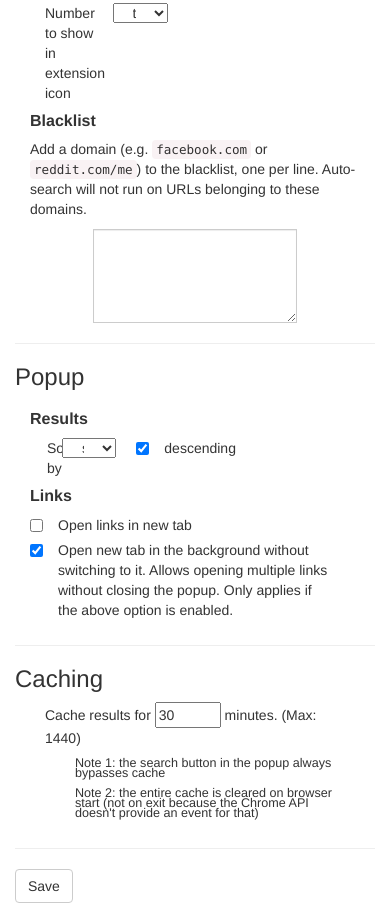
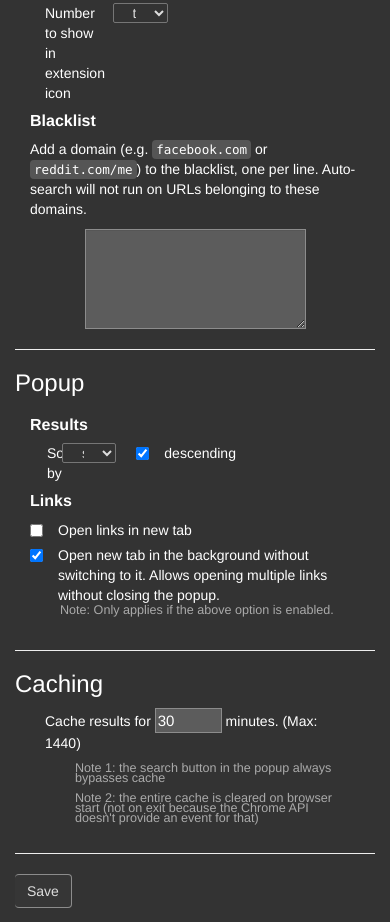
Before and after one commit to AdeelH/find-on-reddit, a browser extension: page options.html in a window 390 px wide. Shown: the part 792-1714 px from the top of the page. Drawn offline with Linux system fonts and the light colour scheme.

Commit message:
improve options page appearance
- make styling consistent with popup
- fix spelling mistake in class name: "sort-option" --> "sort-options"
- minor reformatting

```diff
--- /dev/null
+++ b/css/common.css
@@ -0,0 +1,103 @@
+.night-mode
+{
+    background-color: #333;
+    color: white;
+}
+
+.night-mode a
+{
+    color: #ddd;
+    text-decoration: none;
+}
+
+.night-mode a:hover
+{
+    color: white;
+}
+
+.night-mode a.pop:hover
+{
+    font-size: 1.1em;
+}
+
+.night-mode .post-details
+{
+    color: #aaa;
+}
+
+.night-mode .form-control
+{
+    background-color: #5c5c5c;
+    border: 1px solid #8c8c8c;
+    color: white;
+    font-size: 15px;
+}
+
+.night-mode .form-control-sm
+{
+    background-color: #5c5c5c;
+    border: 1px solid #8c8c8c;
+    color: white;
+    font-size: 15px;
+}
+
+.night-mode .btn-default
+{
+    background-color: #363636;
+    border: 1px solid #8c8c8c;
+    border-left: none;
+    color: #ddd;
+}
+
+.night-mode .btn-default:hover
+{
+    background-color: #2f2f2f;
+    color: white;
+}
+
+.night-mode .btn-default:hover:active
+{
+    background-color: #222;
+    border: 1px solid #999;
+    color: white;
+}
+
+.night-mode .btn-default:active
+{
+    background-color: #222;
+    border: 1px solid #999;
+    color: white;
+}
+
+.search-status
+{
+    text-align: center;
+}
+
+.night-mode .other-results
+{
+    color: #ccc;
+}
+
+.night-mode select
+{
+    background-color: #333;
+    border-radius: 2px;
+    color: #ddd;
+}
+
+.night-mode option:hover,
+.night-mode select:hover
+{
+    background-color: #444;
+}
+
+.night-mode .sort-option
+{
+    color: #ccc;
+}
+
+.pre
+{
+    white-space: pre;
+}
--- a/css/options.css
+++ b/css/options.css
@@ -41,12 +41,13 @@
 .form-control-sm
 {
 	display: inline !important;
-    min-width: 0;
+	min-width: 0;
 	width: auto !important;
 }
 
 .notes
 {
+	color: #aaa;
 	margin-left: 30px;
 	margin-top: -10px;
 	padding-top: 0;
@@ -61,5 +62,6 @@
 
 code
 {
-	color: rgba(0, 0, 0, 0.8);
+	color: white;
+	background-color: #555;
 }
--- a/css/popup.css
+++ b/css/popup.css
@@ -36,106 +36,10 @@ td
 td.score,
 td.subreddit
 {
-	text-align: center;
+  text-align: center;
 }
 
 .score
 {
   font-size: 15px;
 }
-
-.night-mode
-{
-	background-color: #333;
-	color: white;
-}
-
-.night-mode a
-{
-  color: #ddd;
-  text-decoration: none;
-}
-
-.night-mode a:hover
-{
-  color: white;
-}
-
-.night-mode a.pop:hover
-{
-  font-size: 1.1em;
-}
-
-.night-mode .post-details
-{
-  color: #aaa;
-}
-
-.night-mode .form-control
-{
-  background-color: #5c5c5c;
-	border: 1px solid #8c8c8c;
-	color: white;
-	font-size: 15px;
-}
-
-.night-mode .btn-default
-{
-  background-color: #363636;
-  border: 1px solid #8c8c8c;
-  border-left: none;
-  color: #dfdfdf;
-}
-
-.night-mode .btn-default:hover
-{
-  background-color: #2f2f2f;
-  color: white;
-}
-
-.night-mode .btn-default:hover:active
-{
-  background-color: #222;
-  border: 1px solid #999;
-  color: white;
-}
-
-.night-mode .btn-default:active
-{
-  background-color: #222;
-  border: 1px solid #999;
-  color: white;
-}
-
-.search-status
-{
-  text-align: center;
-}
-
-.night-mode .other-results
-{
-  color: #ccc;
-}
-
-.night-mode select.sort-options
-{
-  background-color: #333;
-  border-radius: 2px;
-  color: #ddd;
-}
-
-.night-mode option.sort-option:hover,
-.night-mode select.sort-options:hover
-{
-  background-color: #444;
-}
-
-.night-mode .sort-option
-{
-  color: #ccc;
-}
-
-.pre
-{
-  white-space: pre;
-}
--- a/options.html
+++ b/options.html
@@ -5,12 +5,13 @@
 	<script src="js/jquery.min.js"></script>
 	<!-- styles -->
 	<link rel="stylesheet" type="text/css" href="css/bootstrap.min.css">
+	<link rel="stylesheet" type="text/css" href="css/common.css">
 	<link rel="stylesheet" type="text/css" href="css/options.css">
 	<!-- title -->
 	<title>Options - Find on Reddit</title>
 </head>
 
-<body>
+<body class="night-mode">
 	<div class="container">
 		<!-- heading -->
 		<h1>Options</h1>
@@ -136,10 +137,10 @@
 					<div class="row option-select-container">
 						<div class="option-select-text col-xs-1">Sort by</div>
 						<select id="order-by" class="select col-xs-2">
-							<option class="sort-option" value="score">score</option>
-							<option class="sort-option" value="comments">comments</option>
-							<option class="sort-option" value="age">age</option>
-							<option class="sort-option" value="subreddit">subreddit</option>
+							<option class="sort-options" value="score">score</option>
+							<option class="sort-options" value="comments">comments</option>
+							<option class="sort-options" value="age">age</option>
+							<option class="sort-options" value="subreddit">subreddit</option>
 						</select>
 						<!-- sort order -->
 						<input class="col-xs-1 option-checkbox" type="checkbox" id="order-desc">
@@ -158,9 +159,14 @@
 						<!-- background? -->
 						<div class="row option-checkbox-container">
 							<input class="col-xs-1 option-checkbox" type="checkbox" id="popup-newtab-bg">
-							<div class="option-checkbox-text col-xs-11">Open new tab in the background without switching
-								to it. Allows opening multiple links without closing the popup. Only applies if the
-								above option is enabled.</div>
+							<div class="option-checkbox-text col-xs-11">
+								Open new tab in the background without switching to it. Allows opening multiple links
+								without closing the popup.
+							</div>
+							<br /><br />
+							<div class="notes">
+								<p>Note: Only applies if the above option is enabled.</p>
+							</div>
 						</div>
 					</div>
 				</div>
```
Also changed, not shown: popup.html (+1 -0 lines), template.html (+6 -6 lines).
